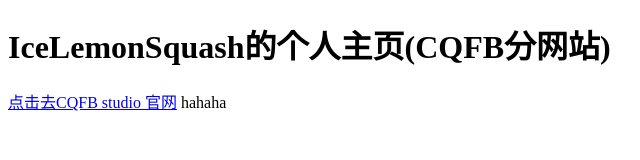
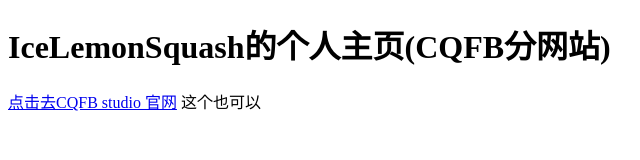
Before and after one commit to FF912341234/FF912341234.github.io, a plain HTML site: page index.html in a window 1280 px wide. Shown: the full height of the page, 0-640 px from the left. Drawn offline with Linux system fonts and the light colour scheme.

Commit message:
Update index.html

```diff
--- a/index.html
+++ b/index.html
@@ -5,6 +5,6 @@
 
 <h1>IceLemonSquash的个人主页(CQFB分网站)</h1>
 	<a href="https://cqfbstudiosite.github.io">点击去CQFB studio 官网</a>
-	<a herf="https://cqfbstudiosite.pages.dev">hahaha</a>
+	<a herf="https://cqfbstudiosite.pages.dev">这个也可以</a>
 <body>
 <html>
```
